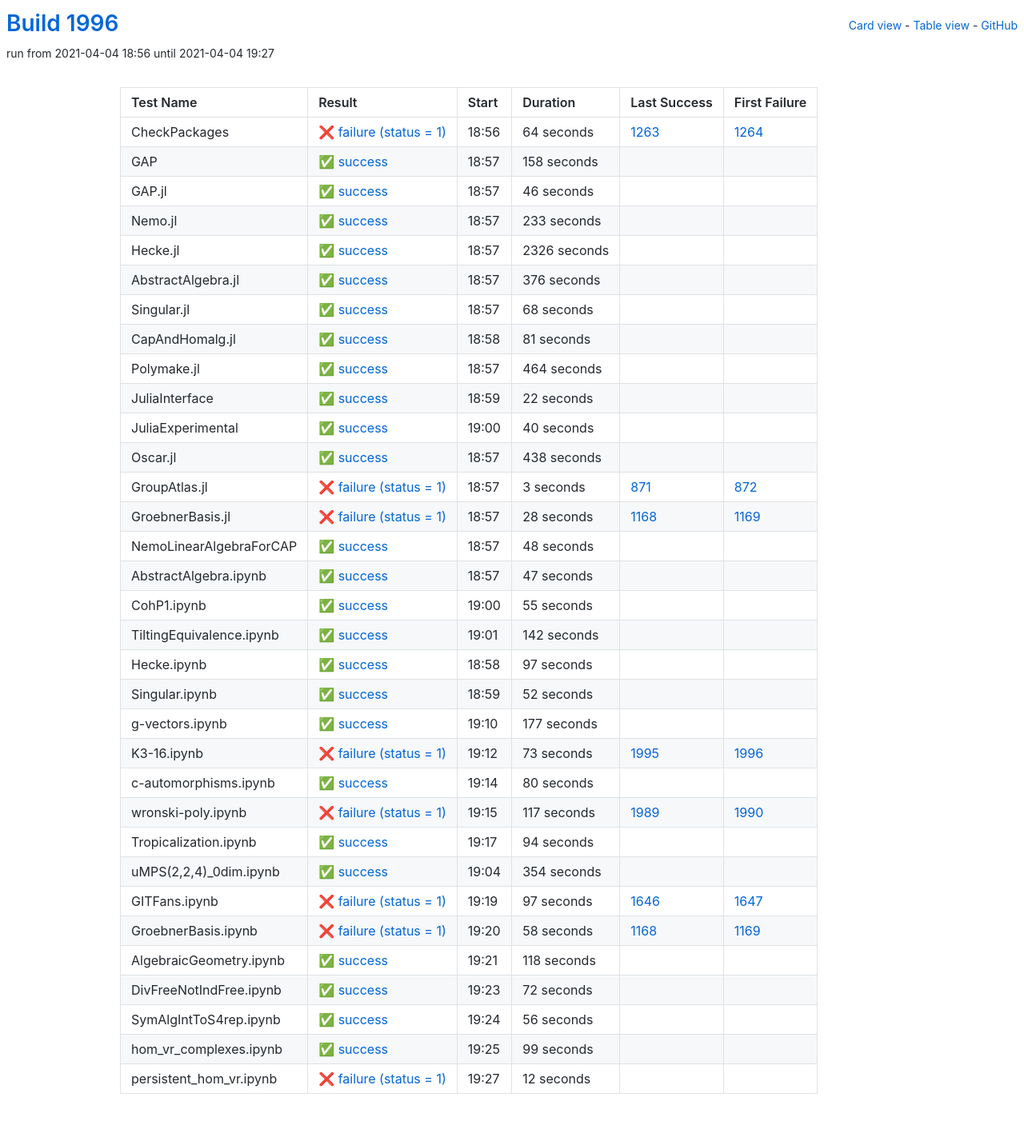
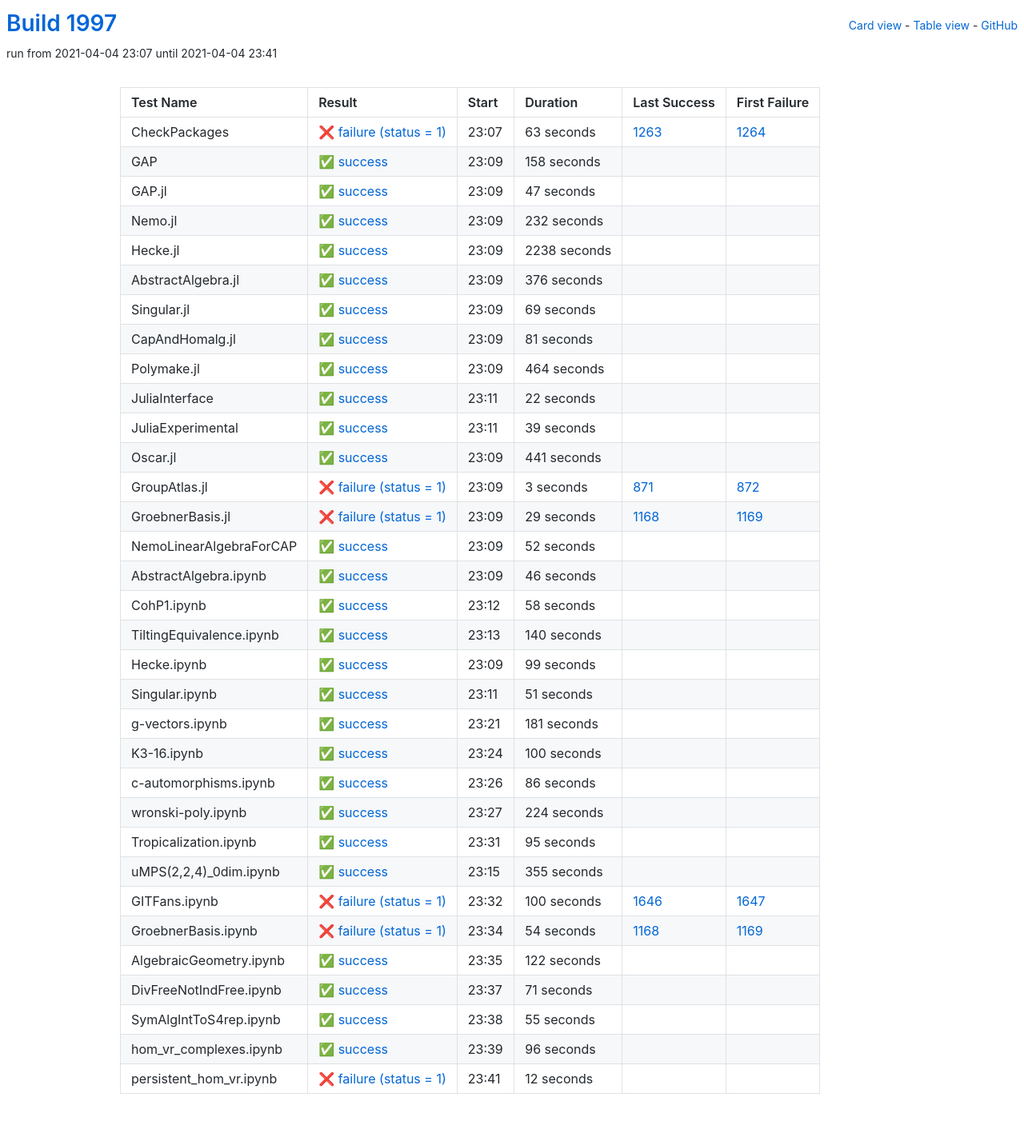
Before and after one commit to oscar-system/oscar-ci-status-stable, a Jekyll site: the page built from table.html, in a window 1280 px wide. Shown: the whole page at 80% size. Built offline with Jekyll 4.4.1, drawn with Linux system fonts in a browser that asks for light colours.

Commit message:
Build #1997

```diff
--- a/_data/ci.yml
+++ b/_data/ci.yml
@@ -1,6 +1,6 @@
 ---
-build: 1996
-build_url: https://oscarci.mathematik.uni-kl.de/job/oscar-stable/1996/
+build: 1997
+build_url: https://oscarci.mathematik.uni-kl.de/job/oscar-stable/1997/
 job: oscar-stable
 organization: oscar-system
 repo: oscar-ci-status-stable
@@ -8,20 +8,20 @@ repourl: https://github.com/oscar-system/oscar-ci-status-stable
 tests:
 - name: CheckPackages
   id: checkpackages
-  log: https://oscarci.mathematik.uni-kl.de/job/oscar-stable/1996/artifact/logs/build-1996/CheckPackages.log
-  start: 2021-04-04 18:56
+  log: https://oscarci.mathematik.uni-kl.de/job/oscar-stable/1997/artifact/logs/build-1997/CheckPackages.log
+  start: 2021-04-04 23:07
   success: false
   exitcode: 1
   status: failure
-  duration: 64
+  duration: 63
   last_success: 1263
   last_success_url: https://oscarci.mathematik.uni-kl.de/job/oscar-stable/1263/
   first_failure: 1264
   first_failure_url: https://oscarci.mathematik.uni-kl.de/job/oscar-stable/1264/
 - name: GAP
   id: gap
-  log: https://oscarci.mathematik.uni-kl.de/job/oscar-stable/1996/artifact/logs/build-1996/GAP.log
-  start: 2021-04-04 18:57
+  log: https://oscarci.mathematik.uni-kl.de/job/oscar-stable/1997/artifact/logs/build-1997/GAP.log
+  start: 2021-04-04 23:09
   success: true
   exitcode: 0
   status: success
@@ -32,44 +32,44 @@ tests:
   first_failure_url:
 - name: GAP.jl
   id: gap-jl
-  log: https://oscarci.mathematik.uni-kl.de/job/oscar-stable/1996/artifact/logs/build-1996/GAP.jl.log
-  start: 2021-04-04 18:57
+  log: https://oscarci.mathematik.uni-kl.de/job/oscar-stable/1997/artifact/logs/build-1997/GAP.jl.log
+  start: 2021-04-04 23:09
   success: true
   exitcode: 0
   status: success
-  duration: 46
+  duration: 47
   last_success: false
   last_success_url:
   first_failure: false
   first_failure_url:
 - name: Nemo.jl
   id: nemo-jl
-  log: https://oscarci.mathematik.uni-kl.de/job/oscar-stable/1996/artifact/logs/build-1996/Nemo.jl.log
-  start: 2021-04-04 18:57
+  log: https://oscarci.mathematik.uni-kl.de/job/oscar-stable/1997/artifact/logs/build-1997/Nemo.jl.log
+  start: 2021-04-04 23:09
   success: true
   exitcode: 0
   status: success
-  duration: 233
+  duration: 232
   last_success: false
   last_success_url:
   first_failure: false
   first_failure_url:
 - name: Hecke.jl
   id: hecke-jl
-  log: https://oscarci.mathematik.uni-kl.de/job/oscar-stable/1996/artifact/logs/build-1996/Hecke.jl.log
-  start: 2021-04-04 18:57
+  log: https://oscarci.mathematik.uni-kl.de/job/oscar-stable/1997/artifact/logs/build-1997/Hecke.jl.log
+  start: 2021-04-04 23:09
   success: true
   exitcode: 0
   status: success
-  duration: 2326
+  duration: 2238
   last_success: false
   last_success_url:
   first_failure: false
   first_failure_url:
 - name: AbstractAlgebra.jl
   id: abstractalgebra-jl
-  log: https://oscarci.mathematik.uni-kl.de/job/oscar-stable/1996/artifact/logs/build-1996/AbstractAlgebra.jl.log
-  start: 2021-04-04 18:57
+  log: https://oscarci.mathematik.uni-kl.de/job/oscar-stable/1997/artifact/logs/build-1997/AbstractAlgebra.jl.log
+  start: 2021-04-04 23:09
   success: true
   exitcode: 0
   status: success
@@ -80,20 +80,20 @@ tests:
   first_failure_url:
 - name: Singular.jl
   id: singular-jl
-  log: https://oscarci.mathematik.uni-kl.de/job/oscar-stable/1996/artifact/logs/build-1996/Singular.jl.log
-  start: 2021-04-04 18:57
+  log: https://oscarci.mathematik.uni-kl.de/job/oscar-stable/1997/artifact/logs/build-1997/Singular.jl.log
+  start: 2021-04-04 23:09
   success: true
   exitcode: 0
   status: success
-  duration: 68
+  duration: 69
   last_success: false
   last_success_url:
   first_failure: false
   first_failure_url:
 - name: CapAndHomalg.jl
   id: capandhomalg-jl
-  log: https://oscarci.mathematik.uni-kl.de/job/oscar-stable/1996/artifact/logs/build-1996/CapAndHomalg.jl.log
-  start: 2021-04-04 18:58
+  log: https://oscarci.mathematik.uni-kl.de/job/oscar-stable/1997/artifact/logs/build-1997/CapAndHomalg.jl.log
+  start: 2021-04-04 23:09
   success: true
   exitcode: 0
   status: success
@@ -104,8 +104,8 @@ tests:
   first_failure_url:
 - name: Polymake.jl
   id: polymake-jl
-  log: https://oscarci.mathematik.uni-kl.de/job/oscar-stable/1996/artifact/logs/build-1996/Polymake.jl.log
-  start: 2021-04-04 18:57
+  log: https://oscarci.mathematik.uni-kl.de/job/oscar-stable/1997/artifact/logs/build-1997/Polymake.jl.log
+  start: 2021-04-04 23:09
   success: true
   exitcode: 0
   status: success
@@ -116,8 +116,8 @@ tests:
   first_failure_url:
 - name: JuliaInterface
   id: juliainterface
-  log: https://oscarci.mathematik.uni-kl.de/job/oscar-stable/1996/artifact/logs/build-1996/JuliaInterface.log
-  start: 2021-04-04 18:59
+  log: https://oscarci.mathematik.uni-kl.de/job/oscar-stable/1997/artifact/logs/build-1997/JuliaInterface.log
+  start: 2021-04-04 23:11
   success: true
   exitcode: 0
   status: success
@@ -128,32 +128,32 @@ tests:
   first_failure_url:
 - name: JuliaExperimental
   id: juliaexperimental
-  log: https://oscarci.mathematik.uni-kl.de/job/oscar-stable/1996/artifact/logs/build-1996/JuliaExperimental.log
-  start: 2021-04-04 19:00
+  log: https://oscarci.mathematik.uni-kl.de/job/oscar-stable/1997/artifact/logs/build-1997/JuliaExperimental.log
+  start: 2021-04-04 23:11
   success: true
   exitcode: 0
   status: success
-  duration: 40
+  duration: 39
   last_success: false
   last_success_url:
   first_failure: false
   first_failure_url:
 - name: Oscar.jl
   id: oscar-jl
-  log: https://oscarci.mathematik.uni-kl.de/job/oscar-stable/1996/artifact/logs/build-1996/Oscar.jl.log
-  start: 2021-04-04 18:57
+  log: https://oscarci.mathematik.uni-kl.de/job/oscar-stable/1997/artifact/logs/build-1997/Oscar.jl.log
+  start: 2021-04-04 23:09
   success: true
   exitcode: 0
   status: success
-  duration: 438
+  duration: 441
   last_success: false
   last_success_url:
   first_failure: false
   first_failure_url:
 - name: GroupAtlas.jl
   id: groupatlas-jl
-  log: https://oscarci.mathematik.uni-kl.de/job/oscar-stable/1996/artifact/logs/build-1996/GroupAtlas.jl.log
-  start: 2021-04-04 18:57
+  log: https://oscarci.mathematik.uni-kl.de/job/oscar-stable/1997/artifact/logs/build-1997/GroupAtlas.jl.log
+  start: 2021-04-04 23:09
   success: false
   exitcode: 1
   status: failure
@@ -164,44 +164,212 @@ tests:
   first_failure_url: https://oscarci.mathematik.uni-kl.de/job/oscar-stable/872/
 - name: GroebnerBasis.jl
   id: groebnerbasis-jl
-  log: https://oscarci.mathematik.uni-kl.de/job/oscar-stable/1996/artifact/logs/build-1996/GroebnerBasis.jl.log
-  start: 2021-04-04 18:57
+  log: https://oscarci.mathematik.uni-kl.de/job/oscar-stable/1997/artifact/logs/build-1997/GroebnerBasis.jl.log
+  start: 2021-04-04 23:09
   success: false
   exitcode: 1
   status: failure
-  duration: 28
+  duration: 29
   last_success: 1168
   last_success_url: https://oscarci.mathematik.uni-kl.de/job/oscar-stable/1168/
   first_failure: 1169
   first_failure_url: https://oscarci.mathematik.uni-kl.de/job/oscar-stable/1169/
 - name: NemoLinearAlgebraForCAP
   id: nemolinearalgebraforcap
-  log: https://oscarci.mathematik.uni-kl.de/job/oscar-stable/1996/artifact/logs/build-1996/NemoLinearAlgebraForCAP.log
-  start: 2021-04-04 18:57
+  log: https://oscarci.mathematik.uni-kl.de/job/oscar-stable/1997/artifact/logs/build-1997/NemoLinearAlgebraForCAP.log
+  start: 2021-04-04 23:09
   success: true
   exitcode: 0
   status: success
-  duration: 48
+  duration: 52
   last_success: false
   last_success_url:
   first_failure: false
   first_failure_url:
 - name: AbstractAlgebra.ipynb
   id: abstractalgebra-ipynb
-  log: https://oscarci.mathematik.uni-kl.de/job/oscar-stable/1996/artifact/logs/build-1996/AbstractAlgebra.ipynb.log
-  start: 2021-04-04 18:57
+  log: https://oscarci.mathematik.uni-kl.de/job/oscar-stable/1997/artifact/logs/build-1997/AbstractAlgebra.ipynb.log
+  start: 2021-04-04 23:09
   success: true
   exitcode: 0
   status: success
-  duration: 47
+  duration: 46
   last_success: false
   last_success_url:
   first_failure: false
   first_failure_url:
 - name: CohP1.ipynb
   id: cohp1-ipynb
-  log: https://oscarci.mathematik.uni-kl.de/job/oscar-stable/1996/artifact/logs/build-1996/CohP1.ipynb.log
-  start: 2021-04-04 19:00
+  log: https://oscarci.mathematik.uni-kl.de/job/oscar-stable/1997/artifact/logs/build-1997/CohP1.ipynb.log
+  start: 2021-04-04 23:12
+  success: true
+  exitcode: 0
+  status: success
+  duration: 58
+  last_success: false
+  last_success_url:
+  first_failure: false
+  first_failure_url:
+- name: TiltingEquivalence.ipynb
+  id: tiltingequivalence-ipynb
+  log: https://oscarci.mathematik.uni-kl.de/job/oscar-stable/1997/artifact/logs/build-1997/TiltingEquivalence.ipynb.log
+  start: 2021-04-04 23:13
+  success: true
+  exitcode: 0
+  status: success
+  duration: 140
+  last_success: false
+  last_success_url:
+  first_failure: false
+  first_failure_url:
+- name: Hecke.ipynb
+  id: hecke-ipynb
+  log: https://oscarci.mathematik.uni-kl.de/job/oscar-stable/1997/artifact/logs/build-1997/Hecke.ipynb.log
+  start: 2021-04-04 23:09
+  success: true
+  exitcode: 0
+  status: success
+  duration: 99
+  last_success: false
+  last_success_url:
+  first_failure: false
+  first_failure_url:
+- name: Singular.ipynb
+  id: singular-ipynb
+  log: https://oscarci.mathematik.uni-kl.de/job/oscar-stable/1997/artifact/logs/build-1997/Singular.ipynb.log
+  start: 2021-04-04 23:11
+  success: true
+  exitcode: 0
+  status: success
+  duration: 51
+  last_success: false
+  last_success_url:
+  first_failure: false
+  first_failure_url:
+- name: g-vectors.ipynb
+  id: g-vectors-ipynb
+  log: https://oscarci.mathematik.uni-kl.de/job/oscar-stable/1997/artifact/logs/build-1997/g-vectors.ipynb.log
+  start: 2021-04-04 23:21
+  success: true
+  exitcode: 0
+  status: success
+  duration: 181
+  last_success: false
+  last_success_url:
+  first_failure: false
+  first_failure_url:
+- name: K3-16.ipynb
+  id: k3-16-ipynb
+  log: https://oscarci.mathematik.uni-kl.de/job/oscar-stable/1997/artifact/logs/build-1997/K3-16.ipynb.log
+  start: 2021-04-04 23:24
+  success: true
+  exitcode: 0
+  status: success
+  duration: 100
+  last_success: false
+  last_success_url:
+  first_failure: false
+  first_failure_url:
+- name: c-automorphisms.ipynb
+  id: c-automorphisms-ipynb
+  log: https://oscarci.mathematik.uni-kl.de/job/oscar-stable/1997/artifact/logs/build-1997/c-automorphisms.ipynb.log
+  start: 2021-04-04 23:26
+  success: true
+  exitcode: 0
+  status: success
+  duration: 86
+  last_success: false
+  last_success_url:
+  first_failure: false
+  first_failure_url:
+- name: wronski-poly.ipynb
+  id: wronski-poly-ipynb
+  log: https://oscarci.mathematik.uni-kl.de/job/oscar-stable/1997/artifact/logs/build-1997/wronski-poly.ipynb.log
+  start: 2021-04-04 23:27
+  success: true
+  exitcode: 0
+  status: success
+  duration: 224
+  last_success: false
+  last_success_url:
+  first_failure: false
+  first_failure_url:
+- name: Tropicalization.ipynb
+  id: tropicalization-ipynb
+  log: https://oscarci.mathematik.uni-kl.de/job/oscar-stable/1997/artifact/logs/build-1997/Tropicalization.ipynb.log
+  start: 2021-04-04 23:31
+  success: true
+  exitcode: 0
+  status: success
+  duration: 95
+  last_success: false
+  last_success_url:
+  first_failure: false
+  first_failure_url:
+- name: uMPS(2,2,4)_0dim.ipynb
+  id: umps-2-2-4-0dim-ipynb
+  log: https://oscarci.mathematik.uni-kl.de/job/oscar-stable/1997/artifact/logs/build-1997/uMPS-2-2-4-_0dim.ipynb.log
+  start: 2021-04-04 23:15
+  success: true
+  exitcode: 0
+  status: success
+  duration: 355
+  last_success: false
+  last_success_url:
+  first_failure: false
+  first_failure_url:
+- name: GITFans.ipynb
+  id: gitfans-ipynb
+  log: https://oscarci.mathematik.uni-kl.de/job/oscar-stable/1997/artifact/logs/build-1997/GITFans.ipynb.log
+  start: 2021-04-04 23:32
+  success: false
+  exitcode: 1
+  status: failure
+  duration: 100
+  last_success: 1646
+  last_success_url: https://oscarci.mathematik.uni-kl.de/job/oscar-stable/1646/
+  first_failure: 1647
+  first_failure_url: https://oscarci.mathematik.uni-kl.de/job/oscar-stable/1647/
+- name: GroebnerBasis.ipynb
+  id: groebnerbasis-ipynb
+  log: https://oscarci.mathematik.uni-kl.de/job/oscar-stable/1997/artifact/logs/build-1997/GroebnerBasis.ipynb.log
+  start: 2021-04-04 23:34
+  success: false
+  exitcode: 1
+  status: failure
+  duration: 54
+  last_success: 1168
+  last_success_url: https://oscarci.mathematik.uni-kl.de/job/oscar-stable/1168/
+  first_failure: 1169
+  first_failure_url: https://oscarci.mathematik.uni-kl.de/job/oscar-stable/1169/
+- name: AlgebraicGeometry.ipynb
+  id: algebraicgeometry-ipynb
+  log: https://oscarci.mathematik.uni-kl.de/job/oscar-stable/1997/artifact/logs/build-1997/AlgebraicGeometry.ipynb.log
+  start: 2021-04-04 23:35
+  success: true
+  exitcode: 0
+  status: success
+  duration: 122
+  last_success: false
+  last_success_url:
+  first_failure: false
+  first_failure_url:
+- name: DivFreeNotIndFree.ipynb
+  id: divfreenotindfree-ipynb
+  log: https://oscarci.mathematik.uni-kl.de/job/oscar-stable/1997/artifact/logs/build-1997/DivFreeNotIndFree.ipynb.log
+  start: 2021-04-04 23:37
+  success: true
+  exitcode: 0
+  status: success
+  duration: 71
+  last_success: false
+  last_success_url:
+  first_failure: false
+  first_failure_url:
+- name: SymAlgIntToS4rep.ipynb
+  id: symalginttos4rep-ipynb
+  log: https://oscarci.mathematik.uni-kl.de/job/oscar-stable/1997/artifact/logs/build-1997/SymAlgIntToS4rep.ipynb.log
+  start: 2021-04-04 23:38
   success: true
   exitcode: 0
   status: success
@@ -210,190 +378,22 @@ tests:
   last_success_url:
   first_failure: false
   first_failure_url:
-- name: TiltingEquivalence.ipynb
-  id: tiltingequivalence-ipynb
-  log: https://oscarci.mathematik.uni-kl.de/job/oscar-stable/1996/artifact/logs/build-1996/TiltingEquivalence.ipynb.log
-  start: 2021-04-04 19:01
+- name: hom_vr_complexes.ipynb
+  id: hom-vr-complexes-ipynb
+  log: https://oscarci.mathematik.uni-kl.de/job/oscar-stable/1997/artifact/logs/build-1997/hom_vr_complexes.ipynb.log
+  start: 2021-04-04 23:39
   success: true
   exitcode: 0
   status: success
-  duration: 142
-  last_success: false
-  last_success_url:
-  first_failure: false
-  first_failure_url:
-- name: Hecke.ipynb
-  id: hecke-ipynb
-  log: https://oscarci.mathematik.uni-kl.de/job/oscar-stable/1996/artifact/logs/build-1996/Hecke.ipynb.log
-  start: 2021-04-04 18:58
-  success: true
-  exitcode: 0
-  status: success
-  duration: 97
-  last_success: false
-  last_success_url:
-  first_failure: false
-  first_failure_url:
-- name: Singular.ipynb
-  id: singular-ipynb
-  log: https://oscarci.mathematik.uni-kl.de/job/oscar-stable/1996/artifact/logs/build-1996/Singular.ipynb.log
-  start: 2021-04-04 18:59
-  success: true
-  exitcode: 0
-  status: success
-  duration: 52
-  last_success: false
-  last_success_url:
-  first_failure: false
-  first_failure_url:
-- name: g-vectors.ipynb
-  id: g-vectors-ipynb
-  log: https://oscarci.mathematik.uni-kl.de/job/oscar-stable/1996/artifact/logs/build-1996/g-vectors.ipynb.log
-  start: 2021-04-04 19:10
-  success: true
-  exitcode: 0
-  status: success
-  duration: 177
-  last_success: false
-  last_success_url:
-  first_failure: false
-  first_failure_url:
-- name: K3-16.ipynb
-  id: k3-16-ipynb
-  log: https://oscarci.mathematik.uni-kl.de/job/oscar-stable/1996/artifact/logs/build-1996/K3-16.ipynb.log
-  start: 2021-04-04 19:12
-  success: false
-  exitcode: 1
-  status: failure
-  duration: 73
-  last_success: 1995
-  last_success_url: https://oscarci.mathematik.uni-kl.de/job/oscar-stable/1995/
-  first_failure: 1996
-  first_failure_url: https://oscarci.mathematik.uni-kl.de/job/oscar-stable/1996/
-- name: c-automorphisms.ipynb
-  id: c-automorphisms-ipynb
-  log: https://oscarci.mathematik.uni-kl.de/job/oscar-stable/1996/artifact/logs/build-1996/c-automorphisms.ipynb.log
-  start: 2021-04-04 19:14
-  success: true
-  exitcode: 0
-  status: success
-  duration: 80
-  last_success: false
-  last_success_url:
-  first_failure: false
-  first_failure_url:
-- name: wronski-poly.ipynb
-  id: wronski-poly-ipynb
-  log: https://oscarci.mathematik.uni-kl.de/job/oscar-stable/1996/artifact/logs/build-1996/wronski-poly.ipynb.log
-  start: 2021-04-04 19:15
-  success: false
-  exitcode: 1
-  status: failure
-  duration: 117
-  last_success: 1989
-  last_success_url: https://oscarci.mathematik.uni-kl.de/job/oscar-stable/1989/
-  first_failure: 1990
-  first_failure_url: https://oscarci.mathematik.uni-kl.de/job/oscar-stable/1990/
-- name: Tropicalization.ipynb
-  id: tropicalization-ipynb
-  log: https://oscarci.mathematik.uni-kl.de/job/oscar-stable/1996/artifact/logs/build-1996/Tropicalization.ipynb.log
-  start: 2021-04-04 19:17
-  success: true
-  exitcode: 0
-  status: success
-  duration: 94
-  last_success: false
-  last_success_url:
-  first_failure: false
-  first_failure_url:
-- name: uMPS(2,2,4)_0dim.ipynb
-  id: umps-2-2-4-0dim-ipynb
-  log: https://oscarci.mathematik.uni-kl.de/job/oscar-stable/1996/artifact/logs/build-1996/uMPS-2-2-4-_0dim.ipynb.log
-  start: 2021-04-04 19:04
-  success: true
-  exitcode: 0
-  status: success
-  duration: 354
-  last_success: false
-  last_success_url:
-  first_failure: false
-  first_failure_url:
-- name: GITFans.ipynb
-  id: gitfans-ipynb
-  log: https://oscarci.mathematik.uni-kl.de/job/oscar-stable/1996/artifact/logs/build-1996/GITFans.ipynb.log
-  start: 2021-04-04 19:19
-  success: false
-  exitcode: 1
-  status: failure
-  duration: 97
-  last_success: 1646
-  last_success_url: https://oscarci.mathematik.uni-kl.de/job/oscar-stable/1646/
-  first_failure: 1647
-  first_failure_url: https://oscarci.mathematik.uni-kl.de/job/oscar-stable/1647/
-- name: GroebnerBasis.ipynb
-  id: groebnerbasis-ipynb
-  log: https://oscarci.mathematik.uni-kl.de/job/oscar-stable/1996/artifact/logs/build-1996/GroebnerBasis.ipynb.log
-  start: 2021-04-04 19:20
-  success: false
-  exitcode: 1
-  status: failure
-  duration: 58
-  last_success: 1168
-  last_success_url: https://oscarci.mathematik.uni-kl.de/job/oscar-stable/1168/
-  first_failure: 1169
-  first_failure_url: https://oscarci.mathematik.uni-kl.de/job/oscar-stable/1169/
-- name: AlgebraicGeometry.ipynb
-  id: algebraicgeometry-ipynb
-  log: https://oscarci.mathematik.uni-kl.de/job/oscar-stable/1996/artifact/logs/build-1996/AlgebraicGeometry.ipynb.log
-  start: 2021-04-04 19:21
-  success: true
-  exitcode: 0
-  status: success
-  duration: 118
-  last_success: false
-  last_success_url:
-  first_failure: false
-  first_failure_url:
-- name: DivFreeNotIndFree.ipynb
-  id: divfreenotindfree-ipynb
-  log: https://oscarci.mathematik.uni-kl.de/job/oscar-stable/1996/artifact/logs/build-1996/DivFreeNotIndFree.ipynb.log
-  start: 2021-04-04 19:23
-  success: true
-  exitcode: 0
-  status: success
-  duration: 72
-  last_success: false
-  last_success_url:
-  first_failure: false
-  first_failure_url:
-- name: SymAlgIntToS4rep.ipynb
-  id: symalginttos4rep-ipynb
-  log: https://oscarci.mathematik.uni-kl.de/job/oscar-stable/1996/artifact/logs/build-1996/SymAlgIntToS4rep.ipynb.log
-  start: 2021-04-04 19:24
-  success: true
-  exitcode: 0
-  status: success
-  duration: 56
-  last_success: false
-  last_success_url:
-  first_failure: false
-  first_failure_url:
-- name: hom_vr_complexes.ipynb
-  id: hom-vr-complexes-ipynb
-  log: https://oscarci.mathematik.uni-kl.de/job/oscar-stable/1996/artifact/logs/build-1996/hom_vr_complexes.ipynb.log
-  start: 2021-04-04 19:25
-  success: true
-  exitcode: 0
-  status: success
-  duration: 99
+  duration: 96
   last_success: false
   last_success_url:
   first_failure: false
   first_failure_url:
 - name: persistent_hom_vr.ipynb
   id: persistent-hom-vr-ipynb
-  log: https://oscarci.mathematik.uni-kl.de/job/oscar-stable/1996/artifact/logs/build-1996/persistent_hom_vr.ipynb.log
-  start: 2021-04-04 19:27
+  log: https://oscarci.mathematik.uni-kl.de/job/oscar-stable/1997/artifact/logs/build-1997/persistent_hom_vr.ipynb.log
+  start: 2021-04-04 23:41
   success: false
   exitcode: 1
   status: failure
```
Also changed, not shown: README.md.
